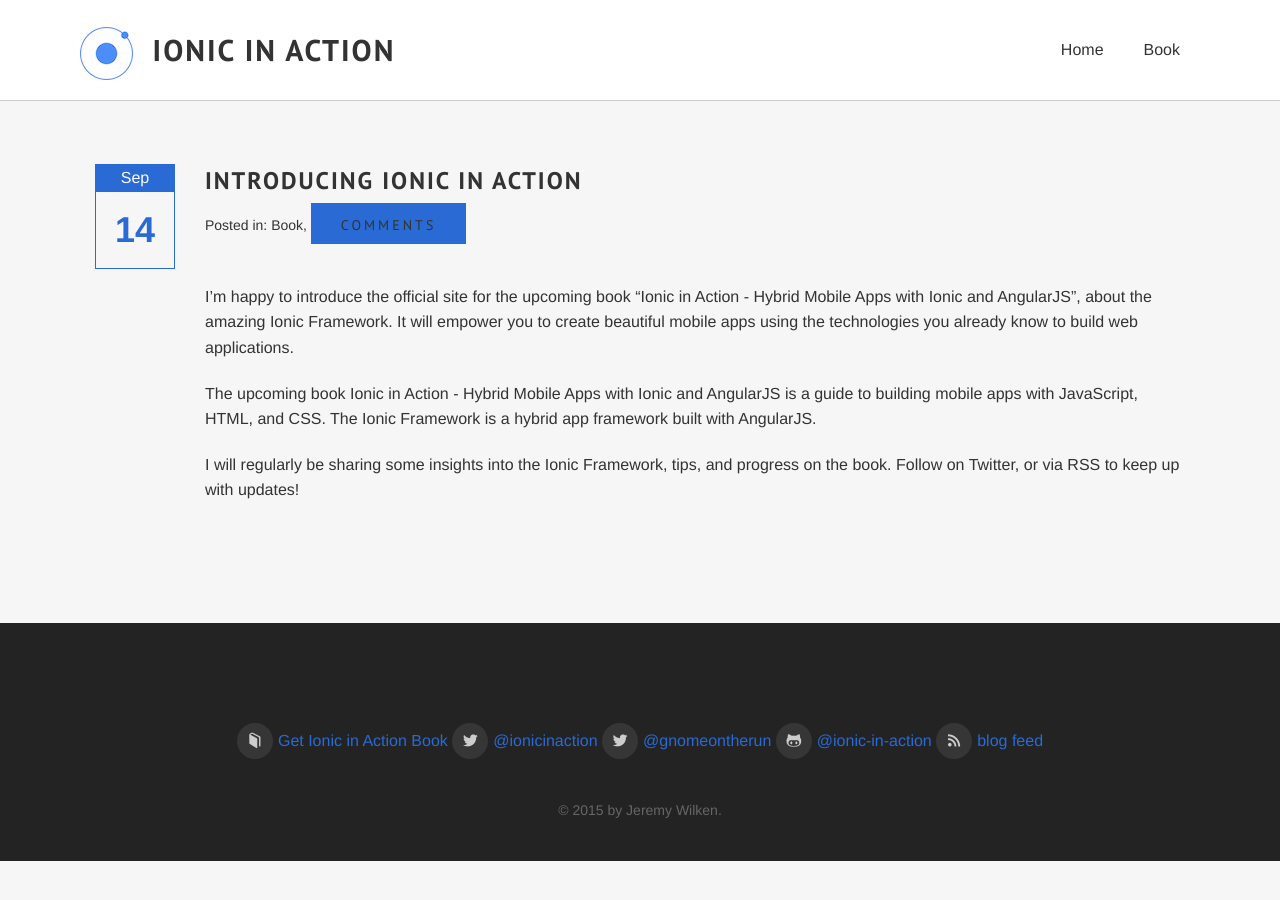
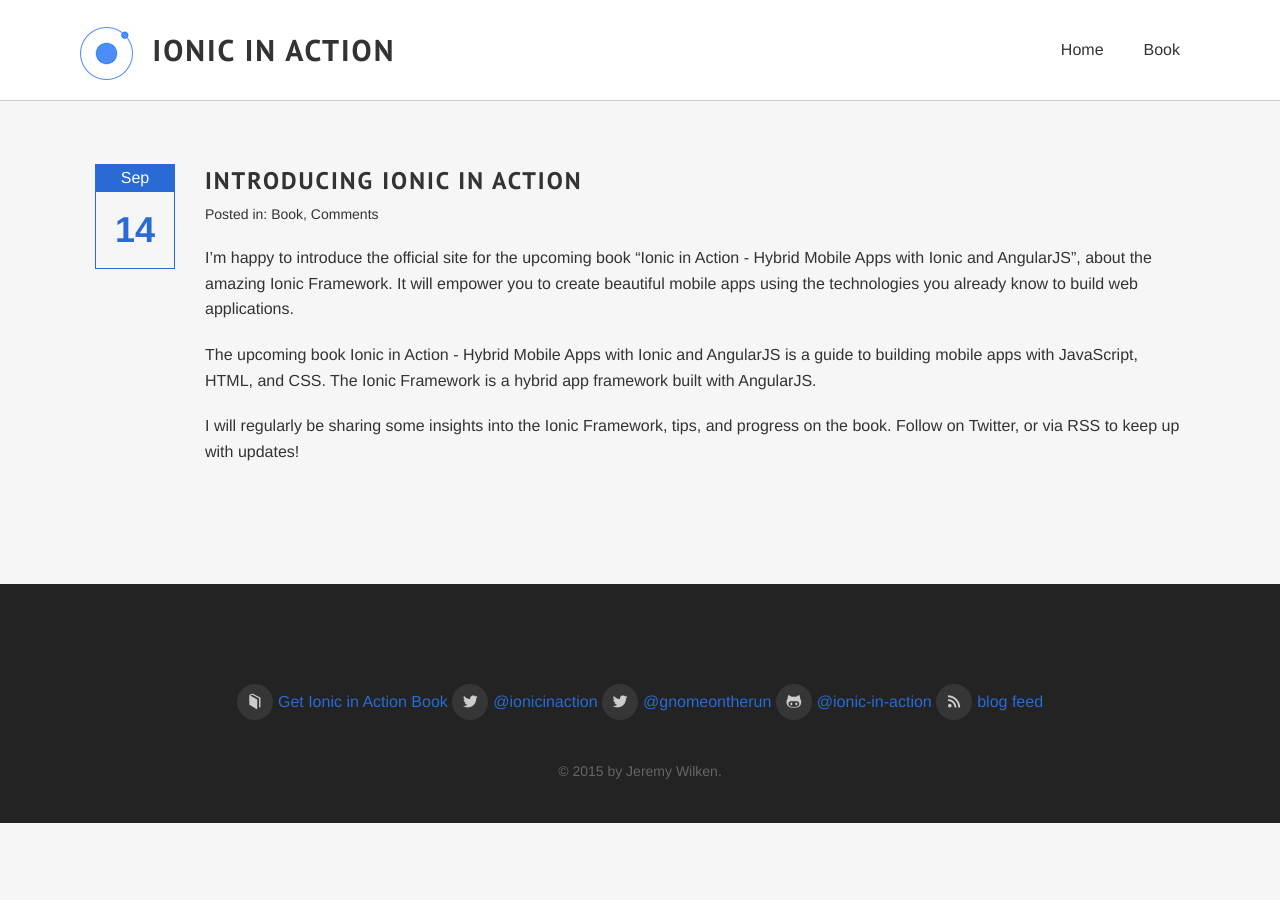
Before and after one commit to ionic-in-action/ionicinaction, a Jekyll site: the page built from _posts/2014-09-14-introducing-ionic-in-action.md, in a window 1280 px wide. Built offline with Jekyll 4.4.1, drawn with Linux system fonts in a browser that asks for light colours; nearby versions of some CDN libraries; some web fonts are replaced; comment, search, counter and statistics services are not loaded.

Commit message:
more comments

```diff
--- a/_layouts/post.html
+++ b/_layouts/post.html
@@ -10,7 +10,7 @@
   </div>
   <div class="info">
     <h3>{{ page.title }}</h3>
-    <p>Posted in: {{page.categories}}, <a class="button disqus-comment-count" data-disqus-url="{{site.url}}{{post.url}}" href="{{site.url}}{{post.url}}#disqus_thread">Comments</a></p>
+    <p>Posted in: {{page.categories}}, <a class="disqus-comment-count" data-disqus-url="{{site.url}}{{post.url}}" href="{{site.url}}{{post.url}}">Comments</a></p>
   </div>
   <div class="content">
     {{ content }}
--- a/index.html
+++ b/index.html
@@ -18,7 +18,7 @@
     </div>
     <div class="content">
       {{post.excerpt}}
-      <a class="button disqus-comment-count" data-disqus-url="{{site.url}}{{post.url}}" href="{{site.url}}{{post.url}}#disqus_thread">Comments</a>
+      <a class="button disqus-comment-count" data-disqus-url="{{site.url}}{{post.url}}" href="{{site.url}}{{post.url}}">Comments</a>
     </div>
   </div>
 {% endfor %}
```
